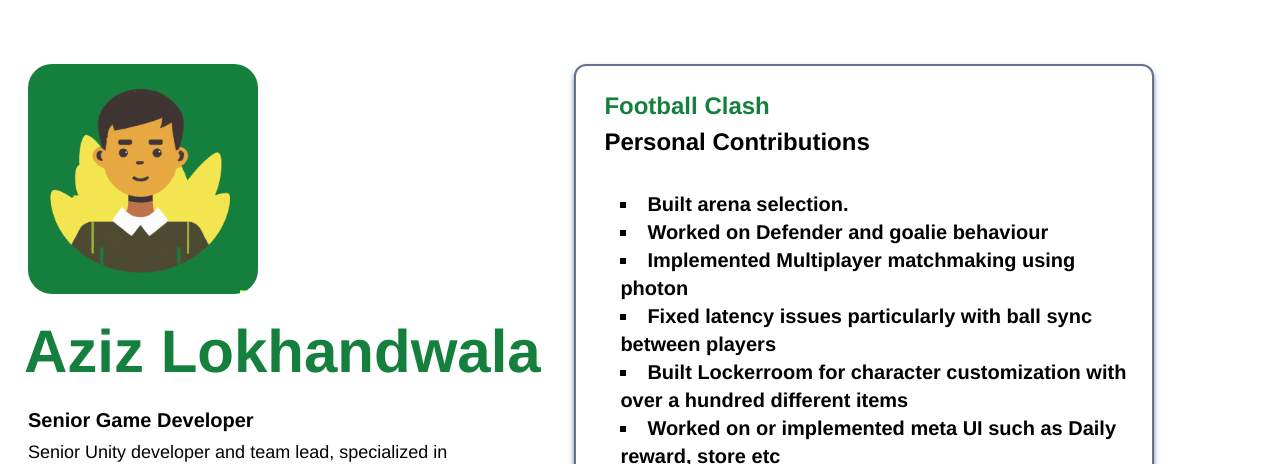
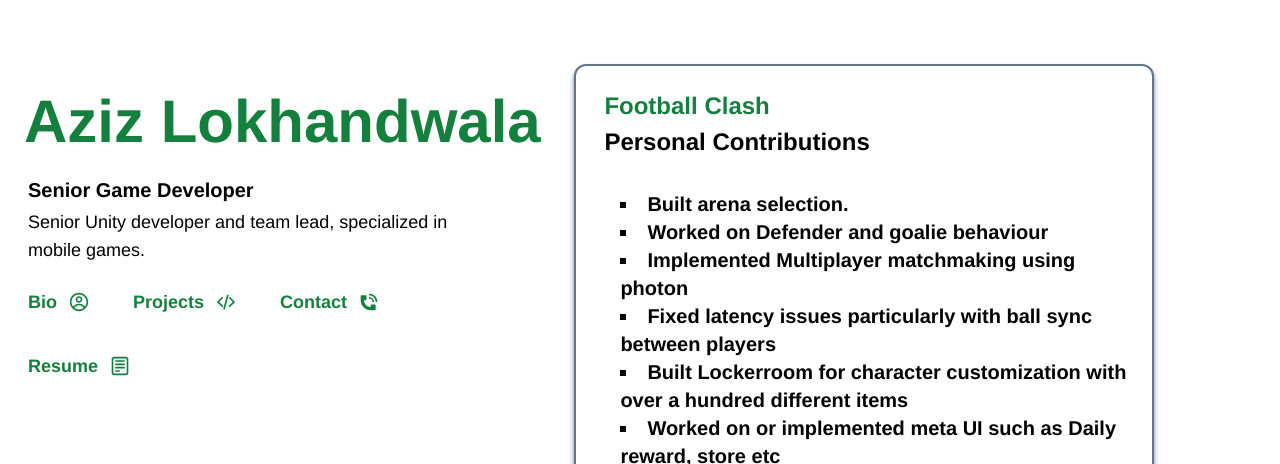
Before and after one commit to TreaderGames/azizlfolio, a Gatsby site: page /projects in a window 1280 px wide. Shown: the top 464 px of the page. Built offline with nearby package versions, Linux system fonts and the light colour scheme; Gatsby itself is replaced by a stand-in of ours.

Commit message:
Removing icon for now

```diff
--- a/src/components/SideBarLayout.js
+++ b/src/components/SideBarLayout.js
@@ -13,7 +13,7 @@ export default function SideBarLayout(props) {
             <div className="min-h-screen w-screen overflow-x-auto hidden lg:flex paragraph-color-bg">
                 {/* Left bar*/}
                 <div className="w-[40%] absolute" >
-                    <StaticImage src={'../../static/headshot.png'} className="!w-[45%] !m-7 !ml-7 !mt-16 !rounded-3xl !flex !justify-center !items-center !z-50" alt="Profile Picture" />
+                    <div className="!w-[45%] !m-7 !ml-7 !mt-16 !rounded-3xl !flex !justify-center !items-center !z-50" alt="Profile Picture" />
                     <div className="w-full text-6xl p-6 pt-0 flex primary-text overflow-visible whitespace-nowrap">{NAME}</div>
                     <div className="w-full text-xl pl-7 flex font-bold paragraph-color-text">{JOB_TITLE}</div>
                     <p className="w-[90%] text-lg pl-7 pt-1 paragraph-text">{DESC}</p>
```
